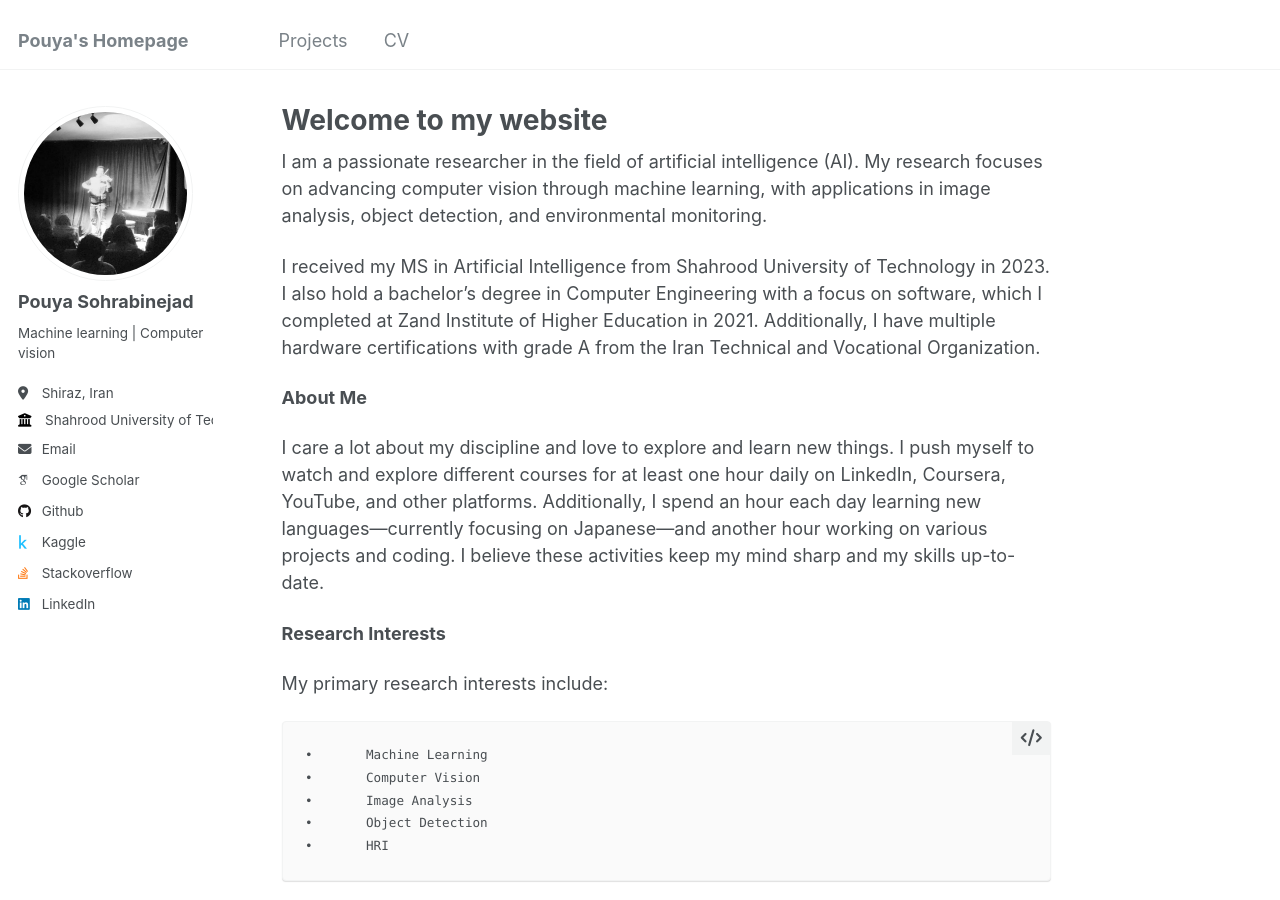
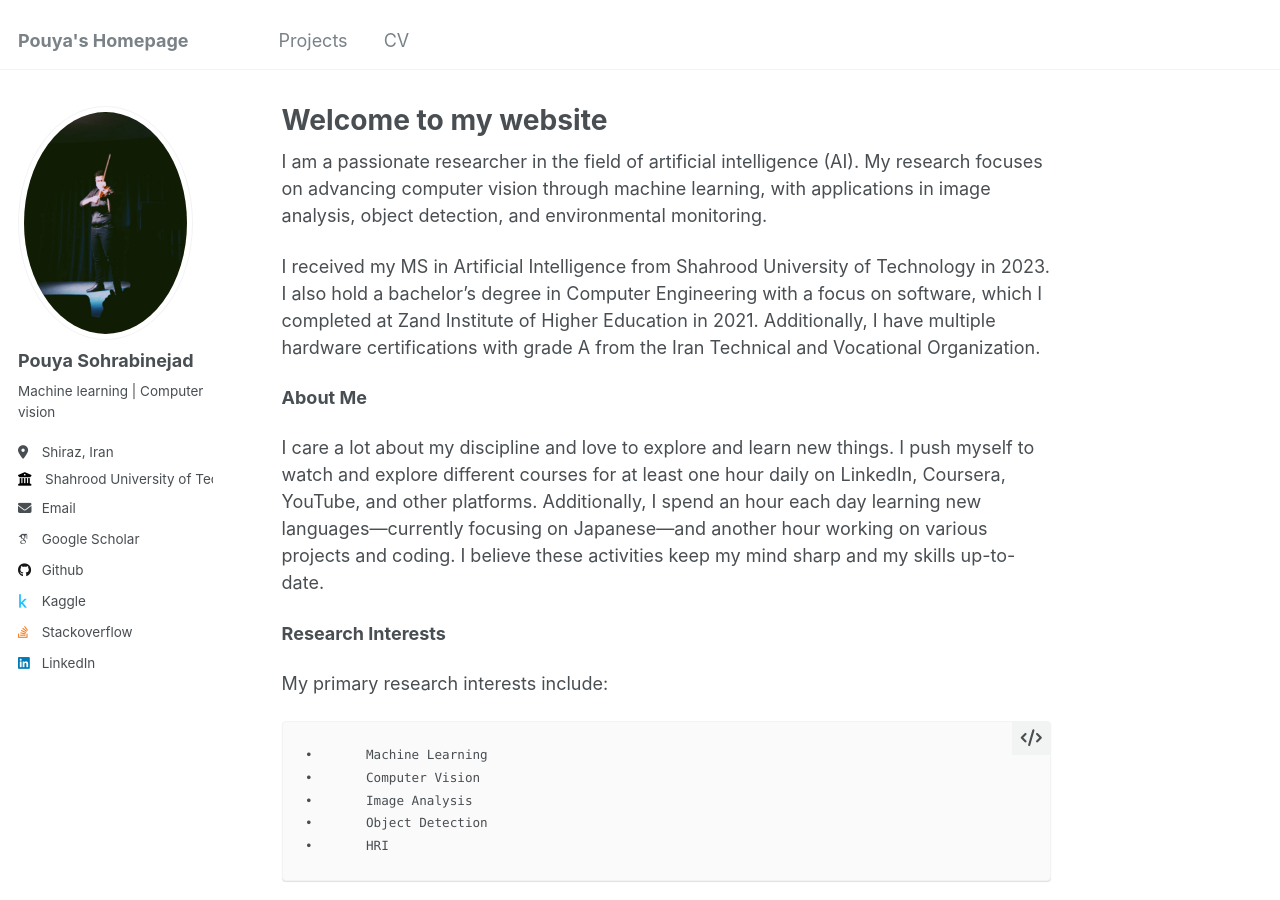
Before and after one commit to PouyaSonej/PouyaSonej.github.io, a Jekyll site: the page built from _pages/about.md, in a window 1280 px wide and 900 px high. Built offline with Jekyll 4.4.1, drawn with Linux system fonts in a browser that asks for light colours; some web fonts are replaced.

Commit message:
Update _config.yml

```diff
--- a/_config.yml
+++ b/_config.yml
@@ -21,7 +21,7 @@ repository               : "pouyasonej/pouyasonej.github.io"
 #               Additional customization can be done by editing /_includes/author-profile.html
 author:
   # Biographic information
-  avatar           : "profile3.jpg"
+  avatar           : "profile4.png"
   name             : "Pouya Sohrabinejad"
   pronouns         : # example: "she/her"
   bio              : "Machine learning | Computer vision"
```
